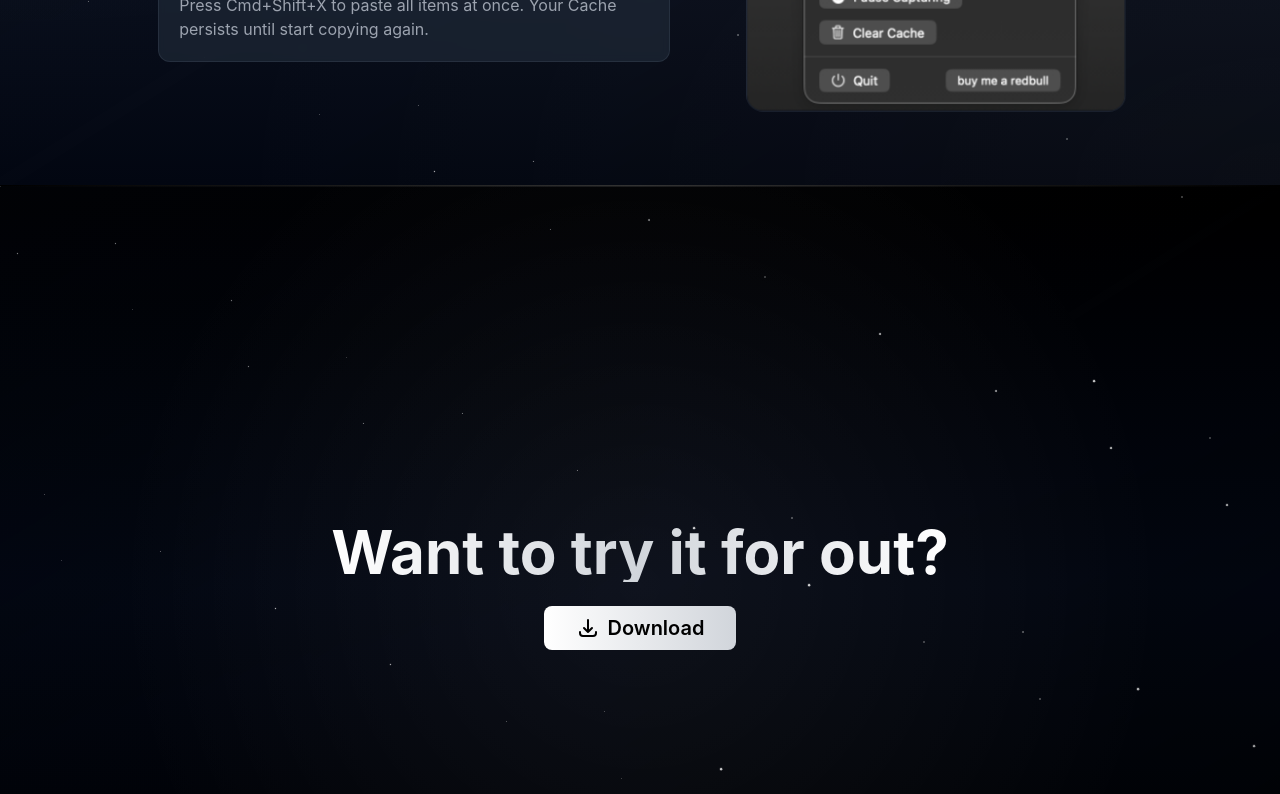
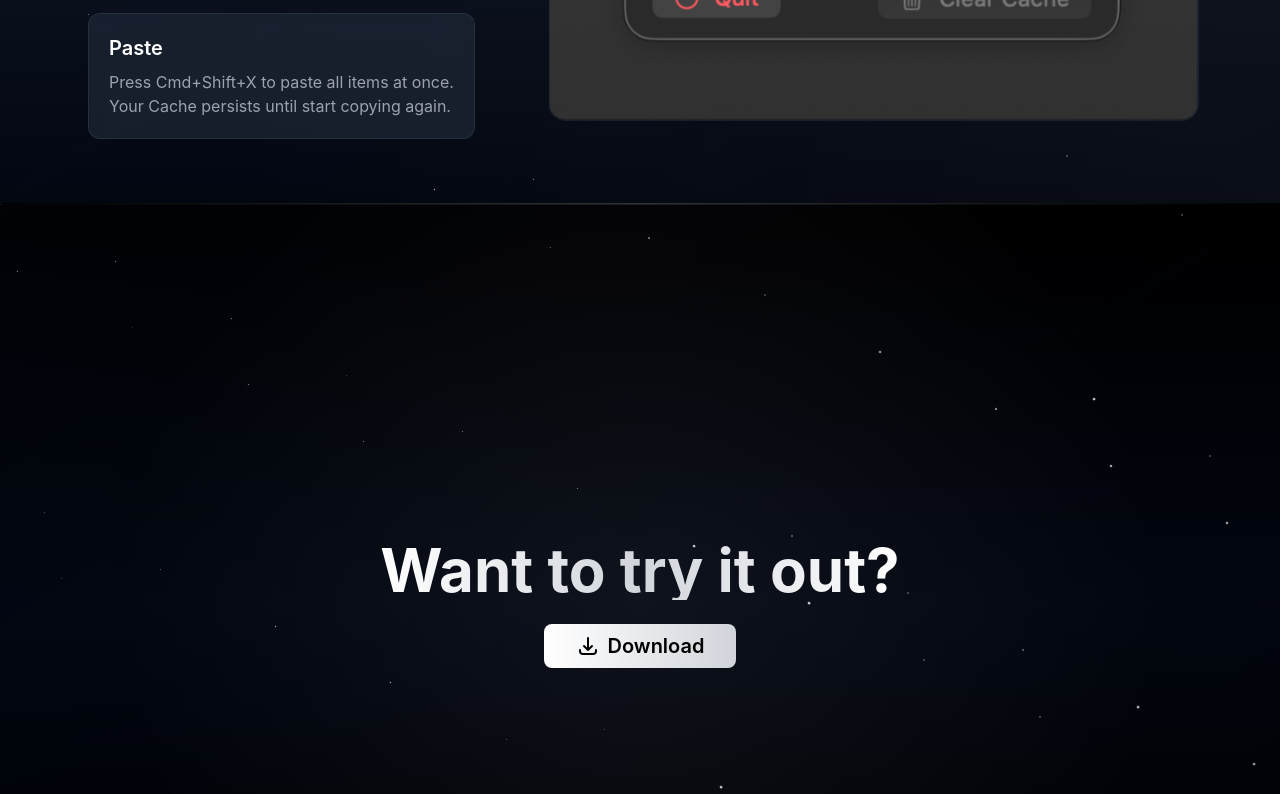
Before and after one commit to w1lt/clipcache-site, a Next.js app: page / in a window 1280 px wide. Shown: the part 1416-2210 px from the top of the page. Built offline with nearby package versions, Linux system fonts and the light colour scheme.

Commit message:
Fix typo in hero text and update screenshot image

```diff
--- a/app/page.tsx
+++ b/app/page.tsx
@@ -275,7 +275,7 @@ export default function Home() {
                 transition={{ duration: 0.8, ease: "easeOut" }}
                 className="text-5xl md:text-6xl font-bold mb-6 bg-gradient-to-r from-white via-gray-300 to-white bg-clip-text text-transparent"
               >
-                Want to try it for out?
+                Want to try it out?
               </motion.h2>
               <motion.div
                 initial={{ opacity: 0, y: 20 }}
```
Also changed, not shown: public/images/screenshot.png.
